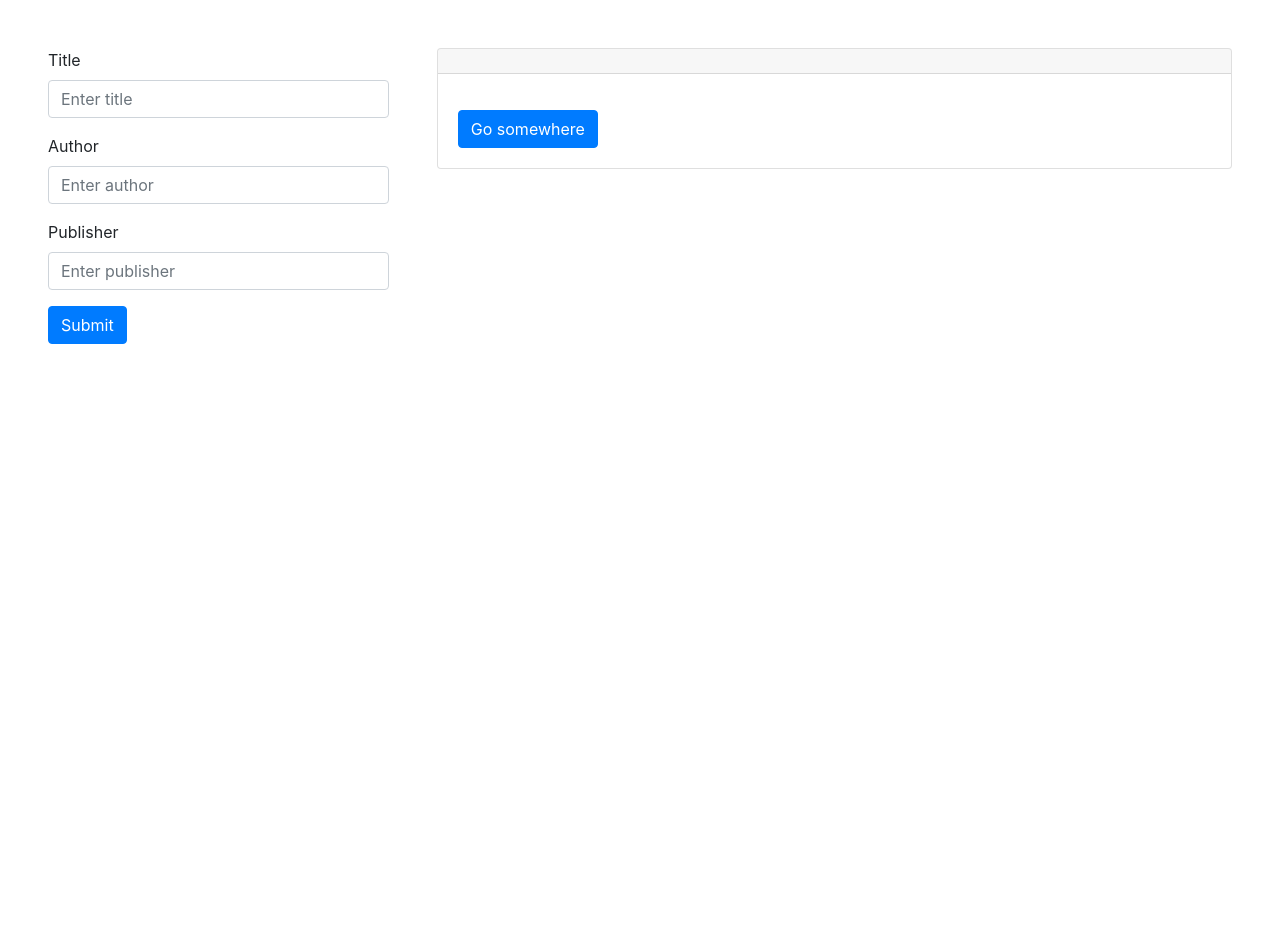
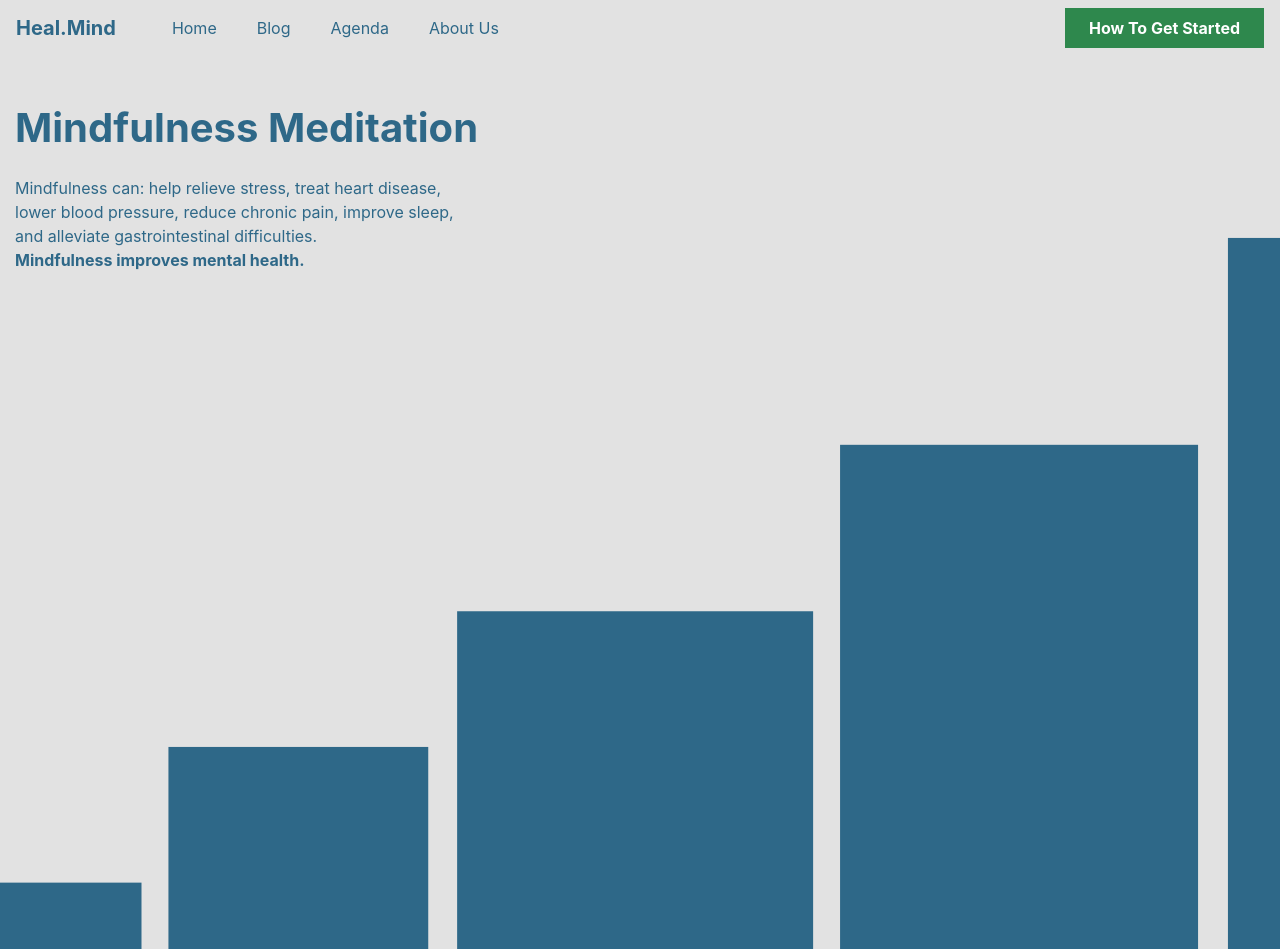
Before and after one commit to galihhhp-personal-projects/react-compilation-exercise, a React (Create React App) app: page / in a window 1280 px wide. Before the commit the page ends 800 px from the top, so only its background shows below. Built offline with nearby package versions, Linux system fonts and the light colour scheme.

Commit message:
add section layouts&hero

```diff
--- a/public/index.html
+++ b/public/index.html
@@ -24,6 +24,14 @@
       work correctly both with client-side routing and a non-root public URL.
       Learn how to configure a non-root public URL by running `npm run build`.
     -->
+        <style>
+            html {
+                height: 100%;
+            }
+            #root {
+                height: 100%;
+            }
+        </style>
         <title>React App</title>
     </head>
     <body>
@@ -38,6 +46,5 @@
 
       To begin the development, run `npm start` or `yarn start`.
       To create a production bundle, use `npm run build` or `yarn build`.
-    -->
-  </body>
+    --></body>
 </html>
--- a/src/ProjectPages/Form/Card.jsx
+++ b/src/ProjectPages/Form/Card.jsx
@@ -1,24 +1,33 @@
 import React, { Component } from 'react';
 import { Card, Button } from 'react-bootstrap';
-import './card.css'
+import './card.css';
 
 export default class CardComponent extends Component {
-    constructor(props) {
-        super(props)
+  constructor(props) {
+    super(props);
 
-        this.props = {
-            title: this.han
-        }
-    }
+    this.state = {
+      title: '',
+      author: '',
+      publisher: '',
+    };
+  }
 
-    render() {
+  handleChange = (newValue) => {
+    this.setState({
+      title: newValue,
+      author: newValue,
+      publisher: newValue,
+    })
+  }
+
+  render() {
     return (
       <Card>
         <Card.Header as='h5'>{this.props.title} </Card.Header>
         <Card.Body>
           <Card.Title>{this.props.author}</Card.Title>
-          <Card.Text>{this.props.publisher}
-          </Card.Text>
+          <Card.Text>{this.props.publisher}</Card.Text>
           <Button variant='primary'>Go somewhere</Button>
         </Card.Body>
       </Card>
--- a/src/ProjectPages/Form/Form.jsx
+++ b/src/ProjectPages/Form/Form.jsx
@@ -20,26 +20,44 @@ export default class FormComponent extends Component {
     });
   };
 
-  handleSubmit = () => {
+  handleChange = (newValue) => {
+    this.props = {
+      title: newValue,
+      author: newValue,
+      publisher: newValue,
+    };
+  };
 
-  }
+  handleSubmit = () => {};
 
   render() {
     return (
       <Form>
         <Form.Group controlId='formTitle'>
           <Form.Label>Title</Form.Label>
-          <Form.Control type='text' placeholder='Enter title' onChange={this.handleInput} />
+          <Form.Control
+            type='text'
+            placeholder='Enter title'
+            onChange={this.handleInput}
+          />
         </Form.Group>
 
         <Form.Group controlId='formAuthor'>
           <Form.Label>Author</Form.Label>
-          <Form.Control type='text' placeholder='Enter author' onChange={this.handleInput} />
+          <Form.Control
+            type='text'
+            placeholder='Enter author'
+            onChange={this.handleInput}
+          />
         </Form.Group>
 
         <Form.Group controlId='formPublisher'>
           <Form.Label>Publisher</Form.Label>
-          <Form.Control type='text' placeholder='Enter publisher' onChange={this.handleInput} />
+          <Form.Control
+            type='text'
+            placeholder='Enter publisher'
+            onChange={this.handleInput}
+          />
         </Form.Group>
 
         <Button type='submit'>Submit</Button>
--- a/src/ProjectPages/Form/MainPage.jsx
+++ b/src/ProjectPages/Form/MainPage.jsx
@@ -1,4 +1,5 @@
 import React, { useEffect } from 'react';
+import { Container } from 'react-bootstrap';
 import CardComponent from './Card';
 import Form from './Form';
 import Split from './Split';
@@ -9,15 +10,7 @@ export default function MainPage(props) {
   });
 
   return (
-    <Split
-      left={<Form />}
-      right={
-        <CardComponent
-          title={props.title}
-          author={props.author}
-          publisher={props.publisher}
-        />
-      }
-    />
+    <Container>
+    </Container>
   );
 }
--- /dev/null
+++ b/src/ProjectPages/Layout Sections/Hero/Meditation.jsx
@@ -0,0 +1,41 @@
+import React, { Fragment } from 'react';
+import { Container } from 'react-bootstrap';
+import MeditationNavbar from './MeditationNavbar';
+import './meditation.css';
+
+export default function Meditation() {
+    const container = {
+        height: '100 %',
+    };
+
+    const title = {
+        color: '#2E6888',
+        fontWeight: 'bolder',
+    };
+
+    const body = {
+        color: '#2E6888',
+    };
+
+    return (
+        <Fragment>
+            <MeditationNavbar />
+            <Container
+                style={container}
+                className='hero-wrapper d-flex flex-column'
+                fluid>
+                <h1 style={title} className='pt-5'>
+                    Mindfulness Meditation
+                </h1>
+                <p style={body} className='pt-3'>
+                    Mindfulness can: help relieve stress, treat heart disease,
+                    <br />
+                    lower blood pressure, reduce chronic pain, improve sleep,
+                    <br />
+                    and alleviate gastrointestinal difficulties. <br />
+                    <strong>Mindfulness improves mental health.</strong>
+                </p>
+            </Container>
+        </Fragment>
+    );
+}
--- /dev/null
+++ b/src/ProjectPages/Layout Sections/Hero/MeditationNavbar.jsx
@@ -0,0 +1,65 @@
+import React, { useEffect } from 'react';
+import { Navbar, Nav } from 'react-bootstrap';
+import './meditation.css';
+
+export default function MeditationNavbar() {
+    useEffect(() => {
+        document.title = 'Heal.Me';
+    });
+
+    const brand = {
+        color: '#2E6888',
+        fontWeight: 'bolder',
+    };
+
+    const nav = {
+        backgroundColor: '#E2E2E2',
+    };
+
+    const navItem = {
+        color: '#2E6888',
+    };
+
+    const cta = {
+        color: 'white',
+        fontWeight: 'bolder',
+        backgroundColor: '#2E884D',
+    };
+
+    return (
+        <Navbar collapseOnSelect expand='lg' className='med-nav' style={nav}>
+            <Navbar.Brand
+                href='#home'
+                className='med-nav-brand mr-5'
+                style={brand}>
+                Heal.Mind
+            </Navbar.Brand>
+            <Navbar.Toggle aria-controls='responsive-navbar-nav' />
+            <Navbar.Collapse id='responsive-navbar-nav'>
+                <Nav className='mr-auto'>
+                    <Nav.Link style={navItem} className='med-nav-item mr-4'>
+                        Home
+                    </Nav.Link>
+                    <Nav.Link style={navItem} className='med-nav-item mr-4'>
+                        Blog
+                    </Nav.Link>
+                    <Nav.Link style={navItem} className='med-nav-item mr-4'>
+                        Agenda
+                    </Nav.Link>
+                    <Nav.Link style={navItem} className='med-nav-item mr-4'>
+                        About Us
+                    </Nav.Link>
+                </Nav>
+                <Nav>
+                    <Nav.Link
+                        className='px-4'
+                        style={cta}
+                        eventKey={2}
+                        href='#memes'>
+                        How To Get Started
+                    </Nav.Link>
+                </Nav>
+            </Navbar.Collapse>
+        </Navbar>
+    );
+}
--- /dev/null
+++ b/src/ProjectPages/Layout Sections/Hero/meditation.css
@@ -0,0 +1,10 @@
+.container-fluid {
+  background-image: url('./BG.png');
+  background-size: cover;
+  height: 893px;
+  background-color: #E2E2E2;
+}
+
+.med-nav-item:hover {
+  font-weight: bolder;
+}
--- a/src/index.js
+++ b/src/index.js
@@ -5,14 +5,16 @@ import 'bootstrap/dist/css/bootstrap.min.css';
 // import HomepageComponent from './HomepageComponent/Homepage';
 // import App from './App';
 import reportWebVitals from './reportWebVitals';
-import MainPage from './ProjectPages/Form/MainPage';
+import Meditation from './ProjectPages/Layout Sections/Hero/Meditation';
+// import MainPage from './ProjectPages/Form/MainPage';
 
 ReactDOM.render(
     <React.StrictMode>
         {/* <App /> */}
         {/* <CounterComponent /> */}
         {/* <HomepageComponent/> */}
-    <MainPage />
+        {/* <MainPage /> */}
+        <Meditation />
     </React.StrictMode>,
     document.getElementById('root')
 );
```
Also changed, not shown: src/ProjectPages/Layout Sections/Hero/BG.png (added), 1 other file (tests, documents, lock files or other folders). Lines whose indentation alone changed are shown as unchanged.
